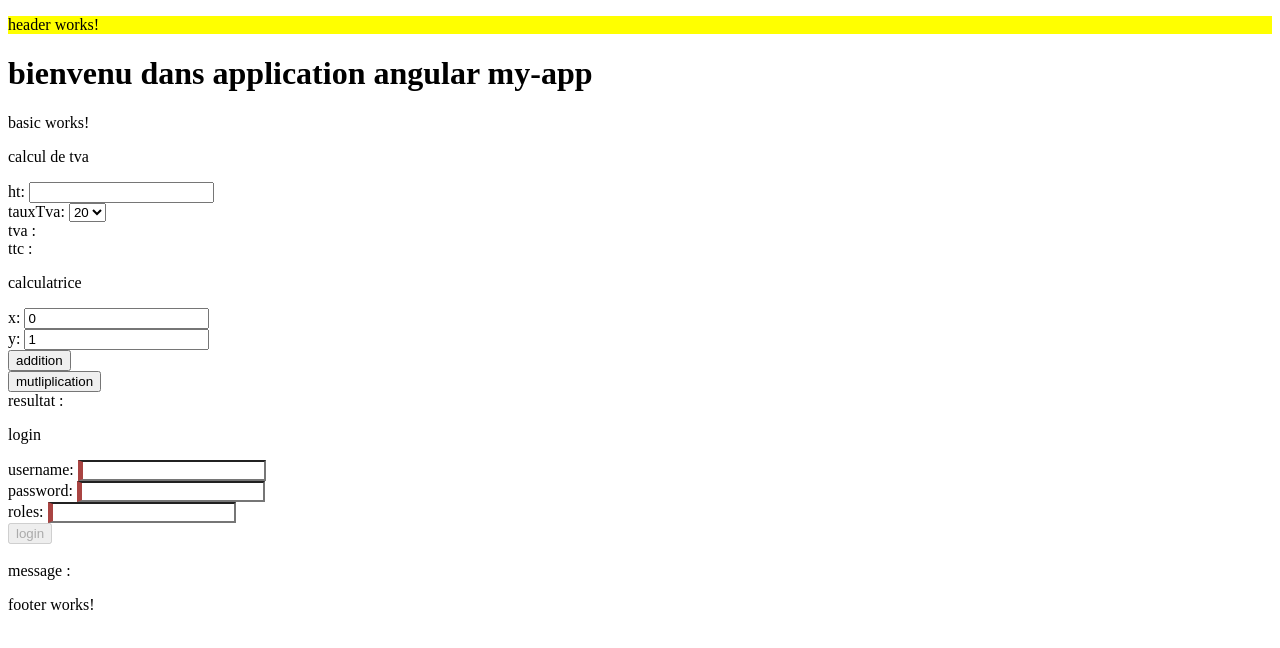
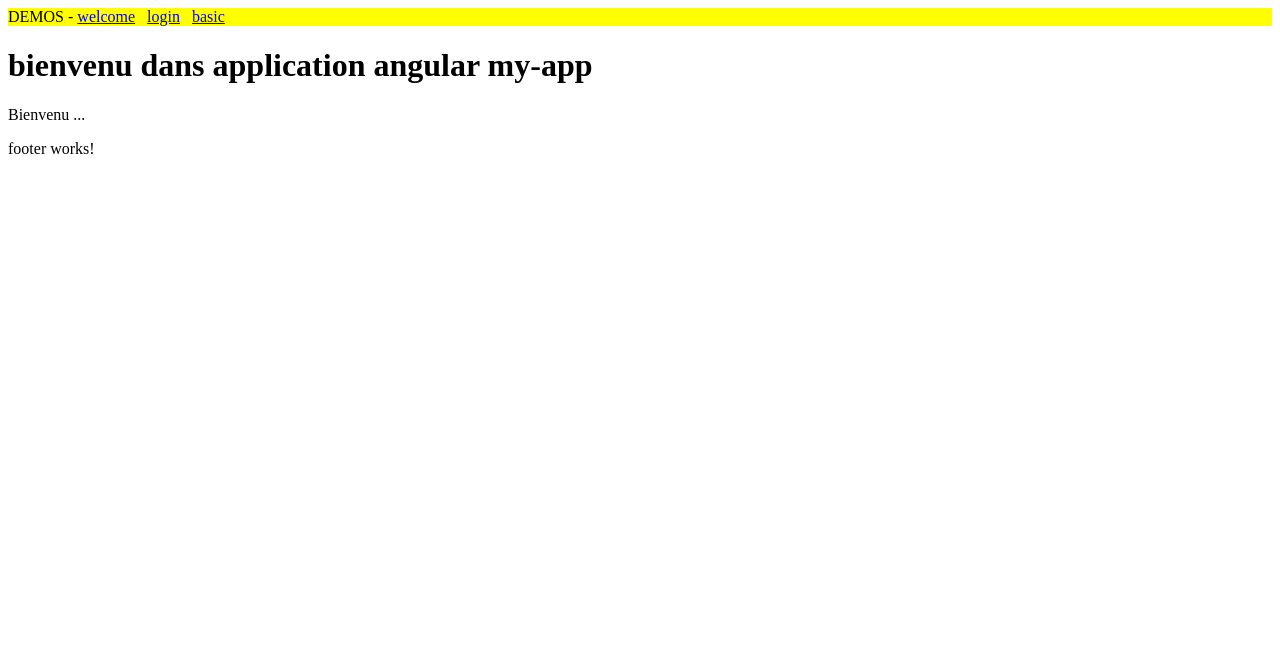
Before and after one commit to didier-tp/angular-2020-09-21, an Angular app in the folder my-app/: page /welcome in a window 1280 px wide. Before the commit this address led to /. Shown: the top 648 px of the page. Built offline with nearby package versions, Linux system fonts and the light colour scheme.

Commit message:
routing angular niveau 1

```diff
--- a/my-app/src/app/app-routing.module.ts
+++ b/my-app/src/app/app-routing.module.ts
@@ -1,7 +1,15 @@
 import { NgModule } from '@angular/core';
 import { Routes, RouterModule } from '@angular/router';
+import { WelcomeComponent } from './welcome/welcome.component';
+import { LoginComponent } from './login/login.component';
+import { BasicComponent } from './basic/basic.component';
 
-const routes: Routes = [];
+const routes: Routes = [
+  { path: 'welcome', component: WelcomeComponent },
+  { path: '', redirectTo: '/welcome', pathMatch: 'full'},
+  { path: 'login', component: LoginComponent } ,
+  { path: 'basic', component: BasicComponent }
+];
 
 @NgModule({
   imports: [RouterModule.forRoot(routes)],
--- a/my-app/src/app/app.component.html
+++ b/my-app/src/app/app.component.html
@@ -1,5 +1,9 @@
 <app-header></app-header>
 <h1>bienvenu dans application angular {{title}}</h1>
+<!--
 <app-basic></app-basic>
 <app-login></app-login>
+-->
+<router-outlet></router-outlet> <!-- router-outlet sera automatiquement remplacé par WelcomeComponent ou BasicComponent ou ...
+                                     selon la route (fin de pseudo-url) courante -->
 <app-footer></app-footer>
--- a/my-app/src/app/app.module.ts
+++ b/my-app/src/app/app.module.ts
@@ -10,6 +10,7 @@ import { TvaComponent } from './basic/tva/tva.component';
 import { CalculatriceComponent } from './basic/calculatrice/calculatrice.component';
 import { FormsModule } from '@angular/forms';
 import { LoginComponent } from './login/login.component';
+import { WelcomeComponent } from './welcome/welcome.component';
 
 
 @NgModule({
@@ -20,7 +21,8 @@ import { LoginComponent } from './login/login.component';
     BasicComponent,
     TvaComponent,
     CalculatriceComponent,
-    LoginComponent
+    LoginComponent,
+    WelcomeComponent
   ],
   imports: [
     BrowserModule,
--- a/my-app/src/app/header/header.component.html
+++ b/my-app/src/app/header/header.component.html
@@ -1,3 +1,10 @@
 <div class="fond">
-   <p>header works!</p>
+   DEMOS -
+  <!-- <a [routerLink]="['/welcome']"> welcome</a> &nbsp;
+   <a [routerLink]="['/login']"> login</a>  &nbsp;
+   <a [routerLink]="['/basic']"> basic</a>  &nbsp;
+   -->
+   <a routerLink='/welcome'> welcome</a> &nbsp;
+   <a routerLink='/login'> login</a>  &nbsp;
+   <a routerLink='/basic'> basic</a>  &nbsp;
 </div>
--- /dev/null
+++ b/my-app/src/app/welcome/welcome.component.html
@@ -0,0 +1 @@
+<p>Bienvenu ...</p>
--- /dev/null
+++ b/my-app/src/app/welcome/welcome.component.ts
@@ -0,0 +1,15 @@
+import { Component, OnInit } from '@angular/core';
+
+@Component({
+  selector: 'app-welcome',
+  templateUrl: './welcome.component.html',
+  styleUrls: ['./welcome.component.scss']
+})
+export class WelcomeComponent implements OnInit {
+
+  constructor() { }
+
+  ngOnInit(): void {
+  }
+
+}
```
Also changed, not shown: my-app/src/app/welcome/welcome.component.scss (added), 1 other file (tests, documents, lock files or other folders).
